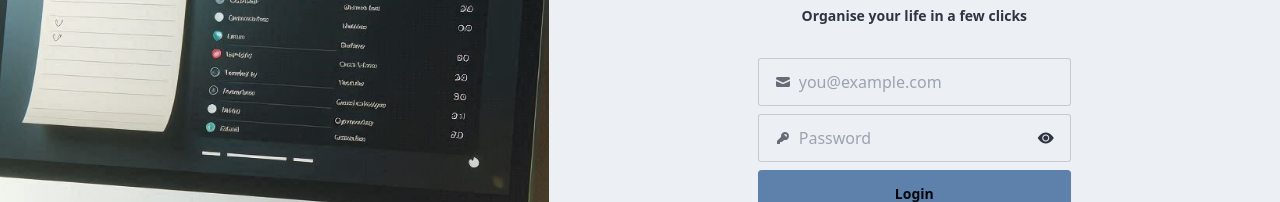
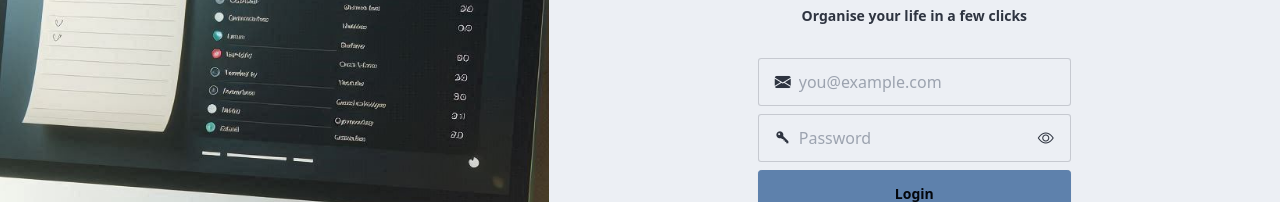
Before and after one commit to Stanyslas250/Todoify, a React (Vite) app in the folder frontend/: page /login in a window 1280 px wide. Shown: the part 278-480 px from the top of the page. Built offline with nearby package versions, Linux system fonts and the light colour scheme.

Commit message:
Mise en place du hook Form dans le login

```diff
--- a/frontend/src/App.jsx
+++ b/frontend/src/App.jsx
@@ -1,10 +1,22 @@
 import React from "react";
 import { Link } from "react-router-dom";
+import { logout } from "./api/auth";
+import { useNavigate } from "react-router-dom";
 
 function App() {
+  const navigate = useNavigate();
+
+  const onLogout = () => {
+    logout();
+    navigate("/"); // Rediriger vers la page de connexion après la déconnexion;
+  };
+
   return (
-    <div>
-      <h1>Hello word</h1>
+    <div className="flex items-center justify-center w-full h-screen">
+      <button className="btn btn-primary" onClick={onLogout}>
+        <i className="bi-box-arrow-right"></i>
+        Logout
+      </button>
     </div>
   );
 }
--- a/frontend/src/components/Home.jsx
+++ b/frontend/src/components/Home.jsx
@@ -3,15 +3,15 @@ import { Link } from "react-router-dom";
 
 function Home() {
   return (
-    <div className="flex items-center justify-center min-h-screen bg-gray-100">
+    <div className="flex items-center justify-center min-h-screen bg-base-100">
       <div className="text-center">
         <h1 className="text-4xl font-bold">Welcome to My Todo List App</h1>
         <div className="mt-4">
-          <Link to="/login" className="text-blue-500 hover:underline text-lg">
+          <Link to="/login" className="btn btn-outline">
             Login
           </Link>
           <span className="mx-2">or</span>
-          <Link to="/signin" className="text-blue-500 hover:underline text-lg">
+          <Link to="/signin" className="btn btn-outline">
             Signin
           </Link>
         </div>
--- a/frontend/src/components/Login.jsx
+++ b/frontend/src/components/Login.jsx
@@ -1,21 +1,25 @@
 import { useState } from "react";
+import { useForm } from "react-hook-form";
 import { useNavigate, Link } from "react-router-dom";
 import { login } from "../api/auth";
 import "bootstrap-icons/font/bootstrap-icons.css";
 import BG2 from "../assets/images/bg.jpg";
 function Login() {
-  const [email, setEmail] = useState("");
-  const [password, setPassword] = useState("");
+  const {
+    register,
+    handleSubmit,
+    formState: { errors },
+  } = useForm();
+
+  const navigate = useNavigate();
   const [error, setError] = useState("");
-  const navigate = useNavigate();
 
+  // Toggle password visibility
   const [show, setShow] = useState(false);
   const handleClick = () => setShow(!show);
-
-  const handleSubmit = async (e) => {
-    e.preventDefault();
+  const onSubmit = async (data) => {
     try {
-      await login(email, password);
+      await login(data.email, data.password);
       navigate("/home"); // Rediriger vers la page d'accueil après la connexion réussie
     } catch (err) {
       setError(err.message);
@@ -42,53 +46,36 @@ function Login() {
 
         <div className="flex flex-col items-center gap-3">
           {error && <p className="text-red-500 text-sm">{error}</p>}
-          <form className="flex flex-col gap-2" onSubmit={handleSubmit}>
+          <form
+            className="flex flex-col gap-2"
+            onSubmit={handleSubmit(onSubmit)}
+          >
             <label className="input input-bordered flex items-center gap-2">
-              <svg
-                xmlns="http://www.w3.org/2000/svg"
-                viewBox="0 0 16 16"
-                fill="currentColor"
-                className="h-4 w-4 opacity-70"
-              >
-                <path d="M2.5 3A1.5 1.5 0 0 0 1 4.5v.793c.026.009.051.02.076.032L7.674 8.51c.206.1.446.1.652 0l6.598-3.185A.755.755 0 0 1 15 5.293V4.5A1.5 1.5 0 0 0 13.5 3h-11Z" />
-                <path d="M15 6.954 8.978 9.86a2.25 2.25 0 0 1-1.956 0L1 6.954V11.5A1.5 1.5 0 0 0 2.5 13h11a1.5 1.5 0 0 0 1.5-1.5V6.954Z" />
-              </svg>
+              <i className="bi-envelope-fill text-current"></i>
               <input
                 type="text"
                 className="grow"
                 placeholder="you@example.com"
-                value={email}
-                onChange={(e) => setEmail(e.target.value)}
-                required
+                {...register("email", {
+                  required: true,
+                  pattern: /^[^\s@]+@[^\s@]+\.[^\s@]+$/,
+                })}
               />
             </label>
             <label className="input input-bordered flex items-center gap-2">
-              <svg
-                xmlns="http://www.w3.org/2000/svg"
-                viewBox="0 0 16 16"
-                fill="currentColor"
-                className="h-4 w-4 opacity-70"
-              >
-                <path
-                  fillRule="evenodd"
-                  d="M14 6a4 4 0 0 1-4.899 3.899l-1.955 1.955a.5.5 0 0 1-.353.146H5v1.5a.5.5 0 0 1-.5.5h-2a.5.5 0 0 1-.5-.5v-2.293a.5.5 0 0 1 .146-.353l3.955-3.955A4 4 0 1 1 14 6Zm-4-2a.75.75 0 0 0 0 1.5.5.5 0 0 1 .5.5.75.75 0 0 0 1.5 0 2 2 0 0 0-2-2Z"
-                  clipRule="evenodd"
-                />
-              </svg>
+              <i className="bi-key-fill text-current rotate-45"></i>
               <input
                 type={show ? "text" : "password"}
                 placeholder="Password"
-                value={password}
-                onChange={(e) => setPassword(e.target.value)}
-                required
+                {...register("password", { required: true })}
               />
               <label className="swap">
                 <input type="checkbox" onClick={handleClick} />
                 <div className="swap-on">
-                  <i class="bi bi-eye-slash-fill"></i>
+                  <i className="bi bi-eye-slash"></i>
                 </div>
                 <div className="swap-off">
-                  <i class="bi bi-eye-fill"></i>
+                  <i className="bi bi-eye"></i>
                 </div>
               </label>
             </label>
```
